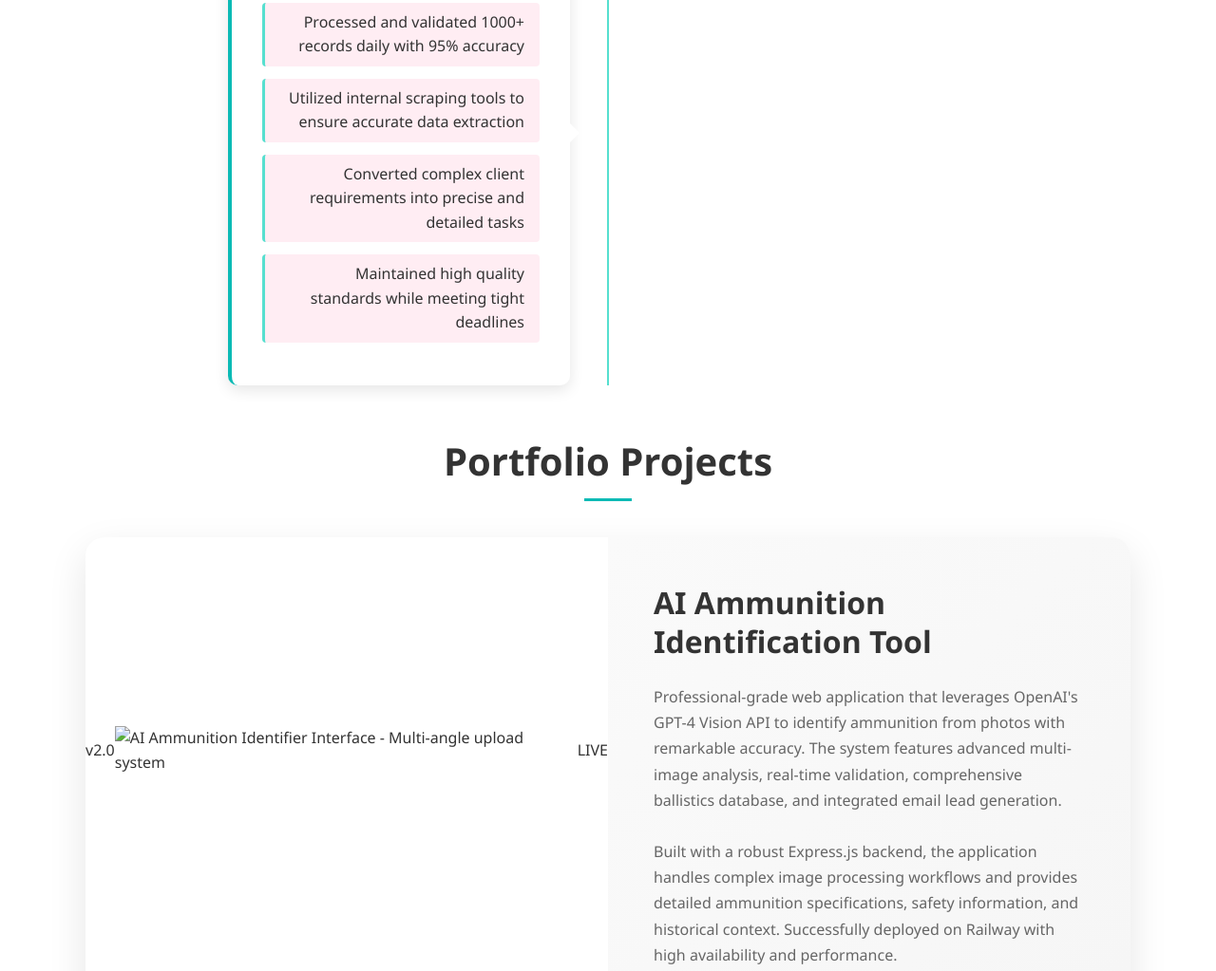
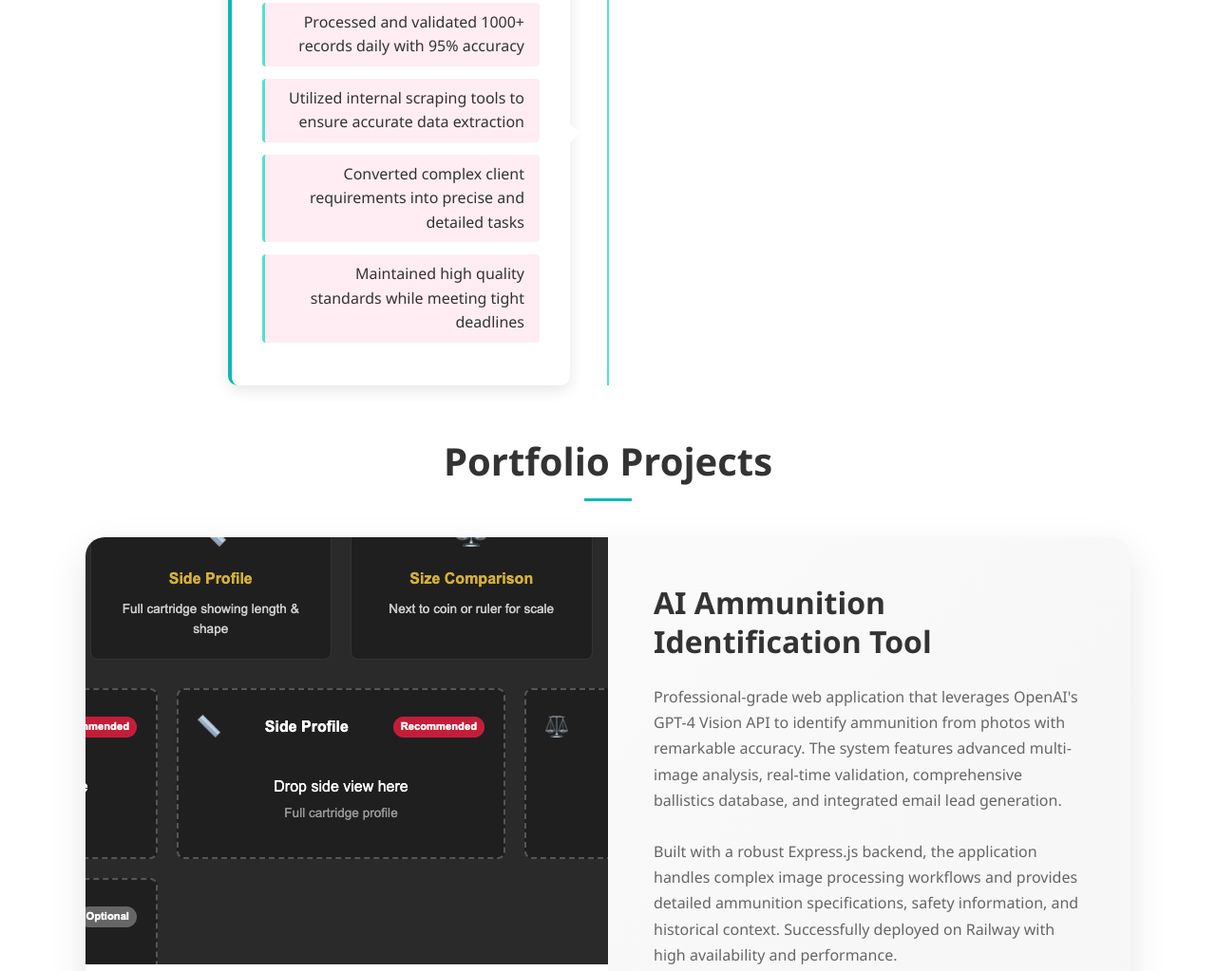
Before and after one commit to andrejanev96/andrejanev96.github.io, a plain HTML site: page index.html in a window 1280 px wide. Shown: the part 5550-6573 px from the top of the page at 95% size. Drawn offline with Linux system fonts and the light colour scheme.

Commit message:
renamed assets added asset to index.html

```diff
--- a/index.html
+++ b/index.html
@@ -336,7 +336,7 @@
             <div class="project-image">
               <div class="version-badge">v2.0</div>
               <img
-                src="assets/ai-ammo-identifier-screenshot.png"
+                src="assets/ai-ammo-identifier-tool-screenshot.png"
                 alt="AI Ammunition Identifier Interface - Multi-angle upload system"
                 class="app-screenshot"
               />
```
Also changed, not shown: assets/ai-ammo-identifier-tool-screenshot.png (renamed from assets/ai-ammo-identification-tool-screenshot.png).
